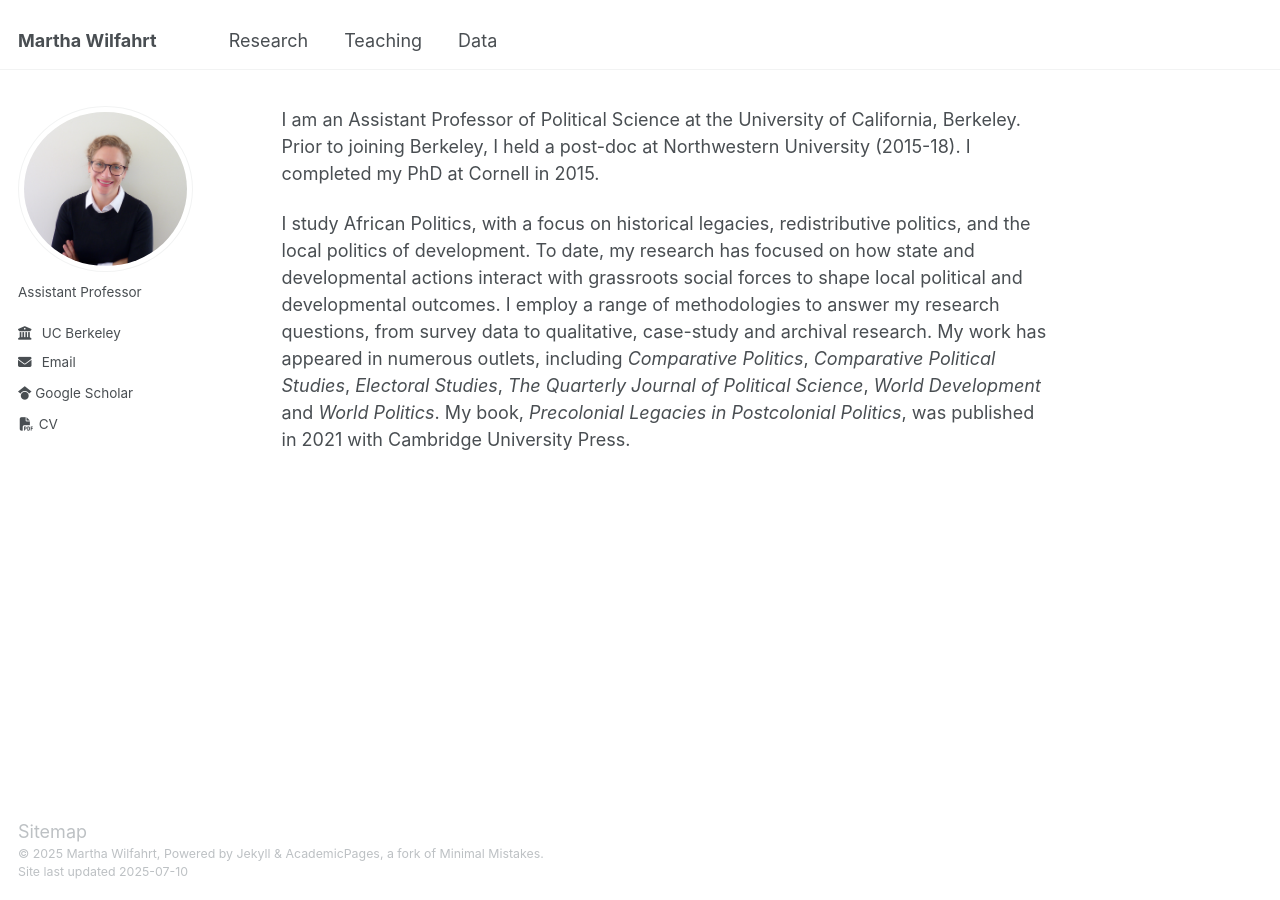
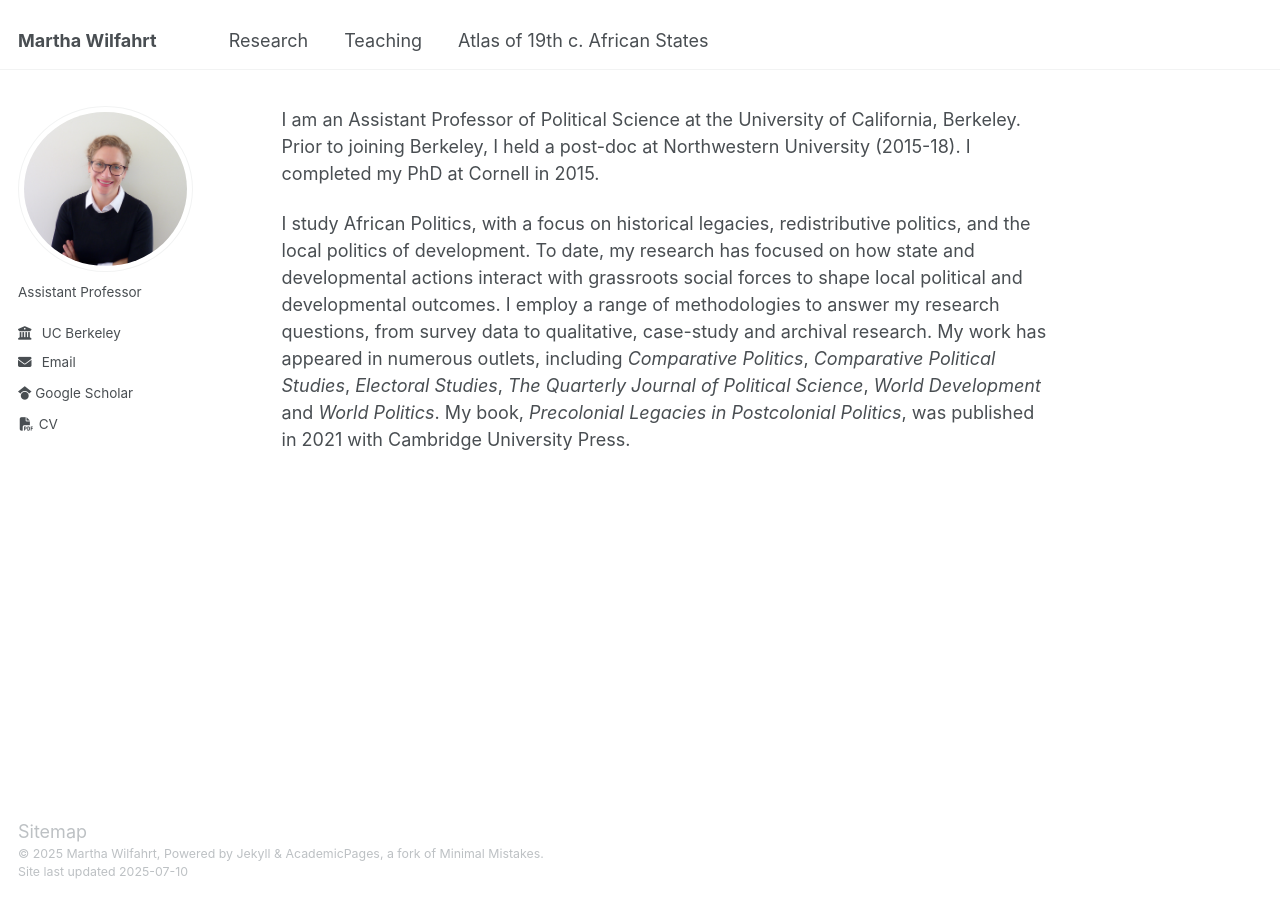
Before and after one commit to martha-wilfahrt/martha-wilfahrt.github.io, a Jekyll site: the page built from _pages/about.md, in a window 1280 px wide. Built offline with Jekyll 4.4.1, drawn with Linux system fonts in a browser that asks for light colours.

Commit message:
Update navigation.yml

```diff
--- a/_data/navigation.yml
+++ b/_data/navigation.yml
@@ -11,5 +11,5 @@ main:
   - title: "Teaching"
     url: /teaching/
 
-  - title: "Data"
-    url: /data/
+  - title: "Atlas of 19th c. African States"
+    url: /atlas/
```
